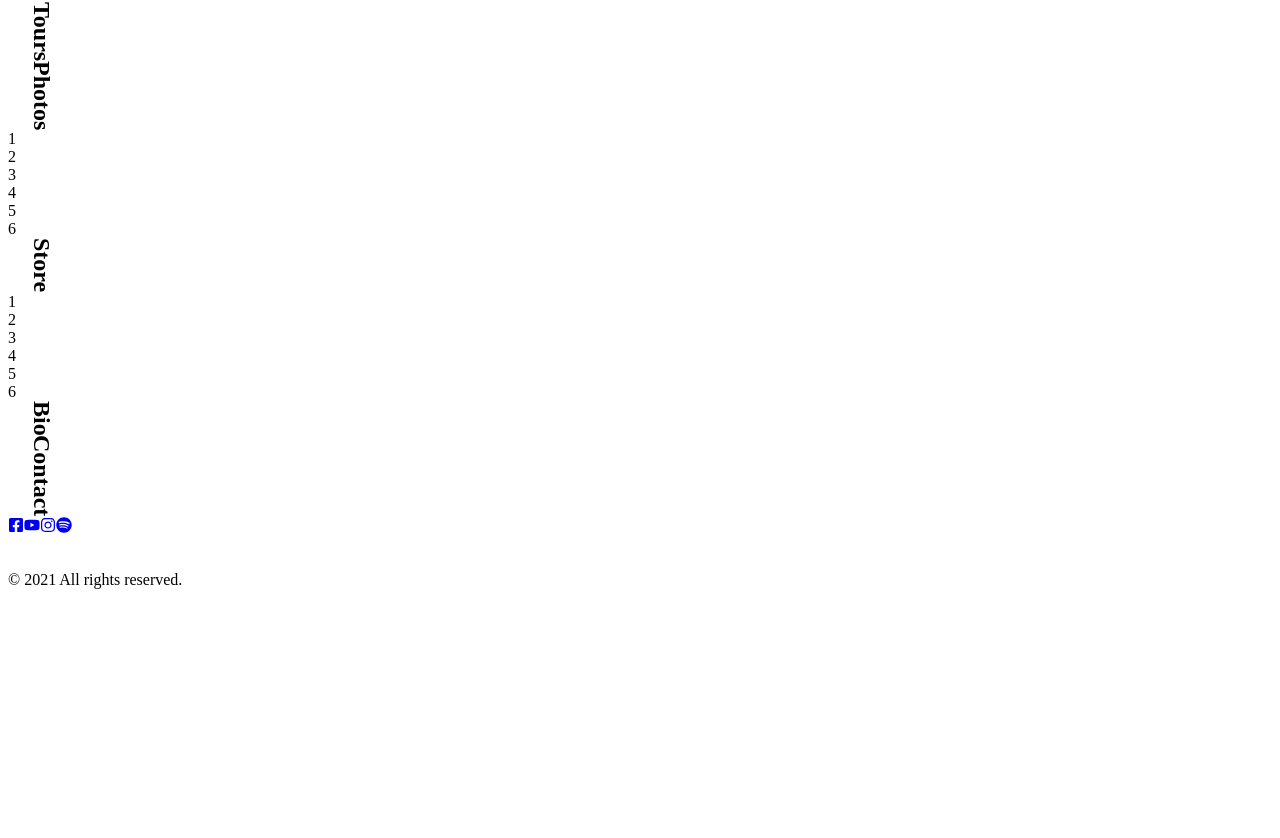
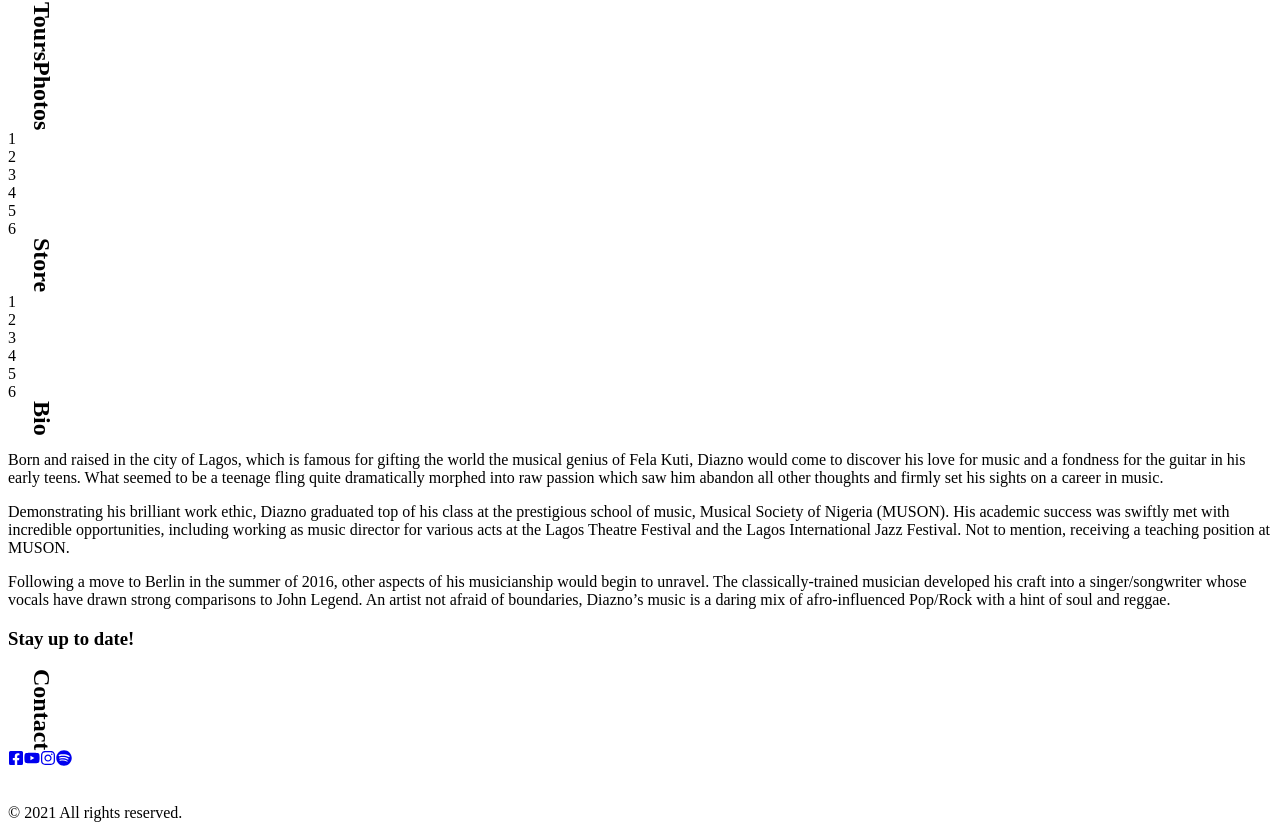
Before and after one commit to carlosmertens/Diazno2, a Next.js app: page / in a window 1280 px wide. Shown: the part 571-1409 px from the top of the page. Before the commit the page ends 1176 px from the top, so only its background shows below. Built offline with nearby package versions, Linux system fonts and the light colour scheme.

Commit message:
Create Bio component

```diff
--- a/components/sections/Bio.js
+++ b/components/sections/Bio.js
@@ -1,4 +1,5 @@
 import { SideHeading } from '../util/SideHeading';
+import { BioText } from '../util//BioText';
 
 export const Bio = () => {
   return (
@@ -9,7 +10,12 @@ export const Bio = () => {
         <div className=''>
           <SideHeading title='Bio' textColor='white' barsColor='blue-300' />
         </div>
-        <div className=''></div>
+        <div className=''>
+          <BioText />
+          <div className='flex items-center justify-center'>
+            <h3 className='text-2xl uppercase'>Stay up to date!</h3>
+          </div>
+        </div>
       </section>
     </>
   );
--- /dev/null
+++ b/components/util/BioText.js
@@ -0,0 +1,30 @@
+export const BioText = () => {
+  return (
+    <div className='m-28 text-lg grid gap-8 text-justify'>
+      <p className=''>
+        Born and raised in the city of Lagos, which is famous for gifting the
+        world the musical genius of Fela Kuti, Diazno would come to discover his
+        love for music and a fondness for the guitar in his early teens. What
+        seemed to be a teenage fling quite dramatically morphed into raw passion
+        which saw him abandon all other thoughts and firmly set his sights on a
+        career in music.
+      </p>
+      <p className=''>
+        Demonstrating his brilliant work ethic, Diazno graduated top of his class
+        at the prestigious school of music, Musical Society of Nigeria (MUSON).
+        His academic success was swiftly met with incredible opportunities,
+        including working as music director for various acts at the Lagos Theatre
+        Festival and the Lagos International Jazz Festival. Not to mention,
+        receiving a teaching position at MUSON.
+      </p>
+      <p className=''>
+        Following a move to Berlin in the summer of 2016, other aspects of his
+        musicianship would begin to unravel. The classically-trained musician
+        developed his craft into a singer/songwriter whose vocals have drawn
+        strong comparisons to John Legend. An artist not afraid of boundaries,
+        Diazno’s music is a daring mix of afro-influenced Pop/Rock with a hint of
+        soul and reggae.
+      </p>
+    </div>
+  );
+};
```
